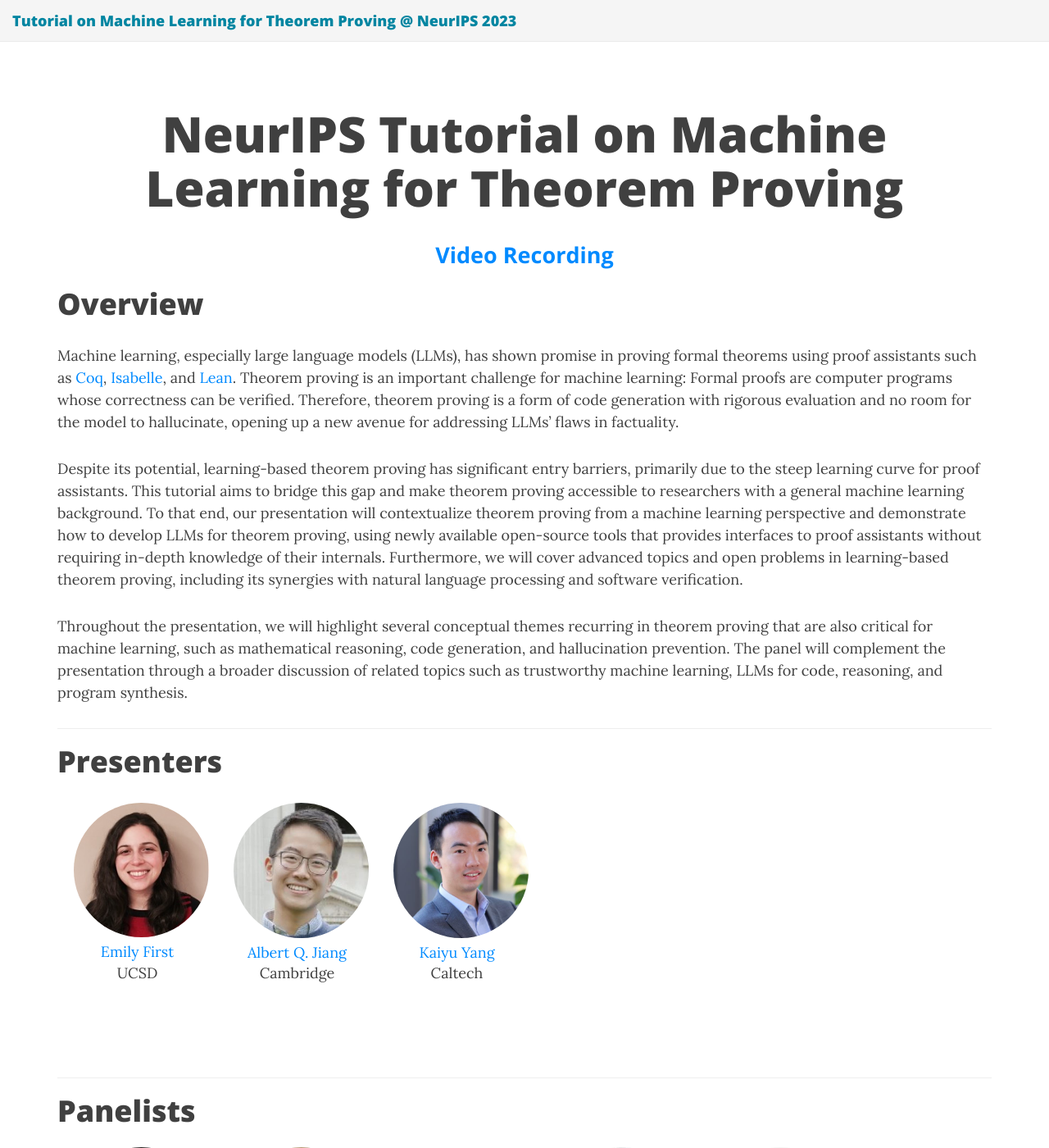
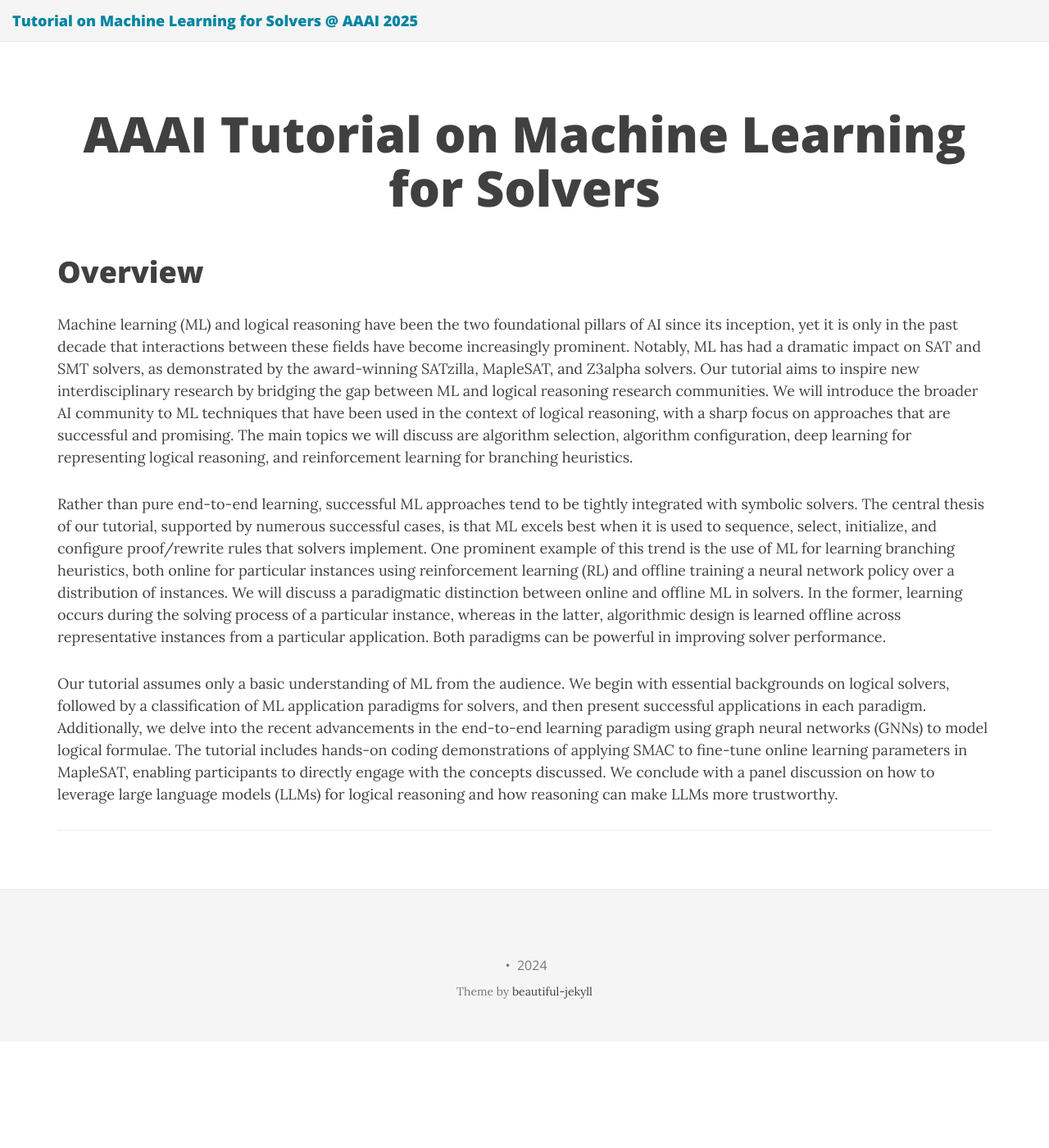
Before and after one commit to ml-for-solvers/ml-for-solvers.github.io, a Jekyll site: the page built from index.md, in a window 1280 px wide and 1400 px high. Shown: the whole window at 82% size. Built offline with Jekyll 4.4.1, drawn with Linux system fonts in a browser that asks for light colours; nearby versions of some CDN libraries; some of the changed text lies outside the part shown.

Commit message:
basic changes

```diff
--- a/_config.yml
+++ b/_config.yml
@@ -7,11 +7,11 @@
 # Of course don't forget to change the username and projectname to YOUR username and project
 
 # Name of website
-title: Tutorial on Machine Learning for Theorem Proving @ NeurIPS 2023
+title: Tutorial on Machine Learning for Solvers @ AAAI 2025
 
 
 # Short description of your site
-description: Tutorial on Machine Learning for Theorem Proving @ NeurIPS 2023
+description: Tutorial on Machine Learning for Solvers @ AAAI 2025
 
 # --- Navigation bar options --- #
 
@@ -44,8 +44,7 @@ footer-link-col: "#404040"
 
 # Change all these values or delete the ones you don't want.
 # Important: you must keep the "name" parameter, everything else you can remove
-author: Emily First, Albert Jiang, Kaiyu Yang
-
+author: John Zhengyang Lu, Chris Cameron, Piyush Jha, Kevin Leyton-Brown, Vijay Ganesh
 
 # How to display the link to the website in the footer
 # Remove this if you don't want a link in the footer
--- a/index.md
+++ b/index.md
@@ -1,48 +1,29 @@
 ---
 layout: page
-title: NeurIPS Tutorial on Machine Learning for Theorem Proving
+title: AAAI Tutorial on Machine Learning for Solvers
 ---
-<div class="venue" style="font-size: 27px; display: block; font-family: 'Open Sans', 'Helvetica Neue', Helvetica, Arial, sans-serif; font-weight: 300; color: #404040; text-align: center;">
+<!-- <div class="venue" style="font-size: 27px; display: block; font-family: 'Open Sans', 'Helvetica Neue', Helvetica, Arial, sans-serif; font-weight: 300; color: #404040; text-align: center;">
   <a target="_blank" href="https://neurips.cc/virtual/2023/tutorial/73946"><strong>Video Recording</strong></a>
-</div>
+</div> -->
 
 
 
-<div class="sharethis-inline-share-buttons"></div>
-<meta name="thumbnail" content="./img/neurips-logo-new.jpg" />
+<!-- <div class="sharethis-inline-share-buttons"></div>
+<meta name="thumbnail" content="./img/neurips-logo-new.jpg" /> -->
 
 
 # Overview
 
-Machine learning, especially large language models (LLMs), has shown promise
-in proving formal theorems using proof assistants such as [Coq](https://coq.inria.fr/), [Isabelle](https://isabelle.in.tum.de/), and [Lean](https://leanprover.github.io/). Theorem proving is an important challenge for machine learning: Formal proofs
-are computer programs whose correctness can be verified. Therefore, theorem
-proving is a form of code generation with rigorous evaluation and no room for
-the model to hallucinate, opening up a new avenue for addressing LLMs’ flaws
-in factuality.
+Machine learning (ML) and logical reasoning have been the two foundational pillars of AI since its inception, yet it is only in the past decade that interactions between these fields have become increasingly prominent. Notably, ML has had a dramatic impact on SAT and SMT solvers, as demonstrated by the award-winning SATzilla, MapleSAT, and Z3alpha solvers. Our tutorial aims to inspire new interdisciplinary research by bridging the gap between ML and logical reasoning research communities. We will introduce the broader AI community to ML techniques that have been used in the context of logical reasoning, with a sharp focus on approaches that are successful and promising. The main topics we will discuss are algorithm selection, algorithm configuration, deep learning for representing logical reasoning, and reinforcement learning for branching heuristics.
 
-Despite its potential, learning-based theorem proving has significant
-entry barriers, primarily due to the steep learning curve for proof assistants. This
-tutorial aims to bridge this gap and make theorem proving accessible to researchers
-with a general machine learning background. To that end, our presentation will contextualize
-theorem proving from a machine learning perspective and demonstrate
-how to develop LLMs for theorem proving, using newly available open-source
-tools that provides interfaces to proof assistants without requiring in-depth knowledge
-of their internals. Furthermore, we will cover advanced topics and open
-problems in learning-based theorem proving, including its synergies with natural
-language processing and software verification.
+Rather than pure end-to-end learning, successful ML approaches tend to be tightly integrated with symbolic solvers. The central thesis of our tutorial, supported by numerous successful cases, is that ML excels best when it is used to sequence, select, initialize, and configure proof/rewrite rules that solvers implement. One prominent example of this trend is the use of ML for learning branching heuristics, both online for particular instances using reinforcement learning (RL) and offline training a neural network policy over a distribution of instances. We will discuss a paradigmatic distinction between online and offline ML in solvers. In the former, learning occurs during the solving process of a particular instance, whereas in the latter, algorithmic design is learned offline across representative instances from a particular application. Both paradigms can be powerful in improving solver performance.
 
-Throughout the presentation, we
-will highlight several conceptual themes recurring in theorem proving that are also
-critical for machine learning, such as mathematical reasoning, code generation,
-and hallucination prevention. The panel will complement the presentation through
-a broader discussion of related topics such as trustworthy machine learning, LLMs
-for code, reasoning, and program synthesis.
+Our tutorial assumes only a basic understanding of ML from the audience. We begin with essential backgrounds on logical solvers, followed by a classification of ML application paradigms for solvers, and then present successful applications in each paradigm. Additionally, we delve into the recent advancements in the end-to-end learning paradigm using graph neural networks (GNNs) to model logical formulae. The tutorial includes hands-on coding demonstrations of applying SMAC to fine-tune online learning parameters in MapleSAT, enabling participants to directly engage with the concepts discussed. We conclude with a panel discussion on how to leverage large language models (LLMs) for logical reasoning and how reasoning can make LLMs more trustworthy.
 
 <hr>
 
 
-# Presenters
+<!-- # Presenters
 <div class="container" style="margin-top: 25px;margin-bottom: 40px;">
   <div class="row">
     {% for p in site.data.presenters %}
@@ -143,4 +124,4 @@ for code, reasoning, and program synthesis.
 </div>
 <hr>
 
-Contact: <machine.learning.4.theorem.proving@gmail.com>.
+Contact: <machine.learning.4.theorem.proving@gmail.com>. -->
```
Also changed, not shown: README.md.
